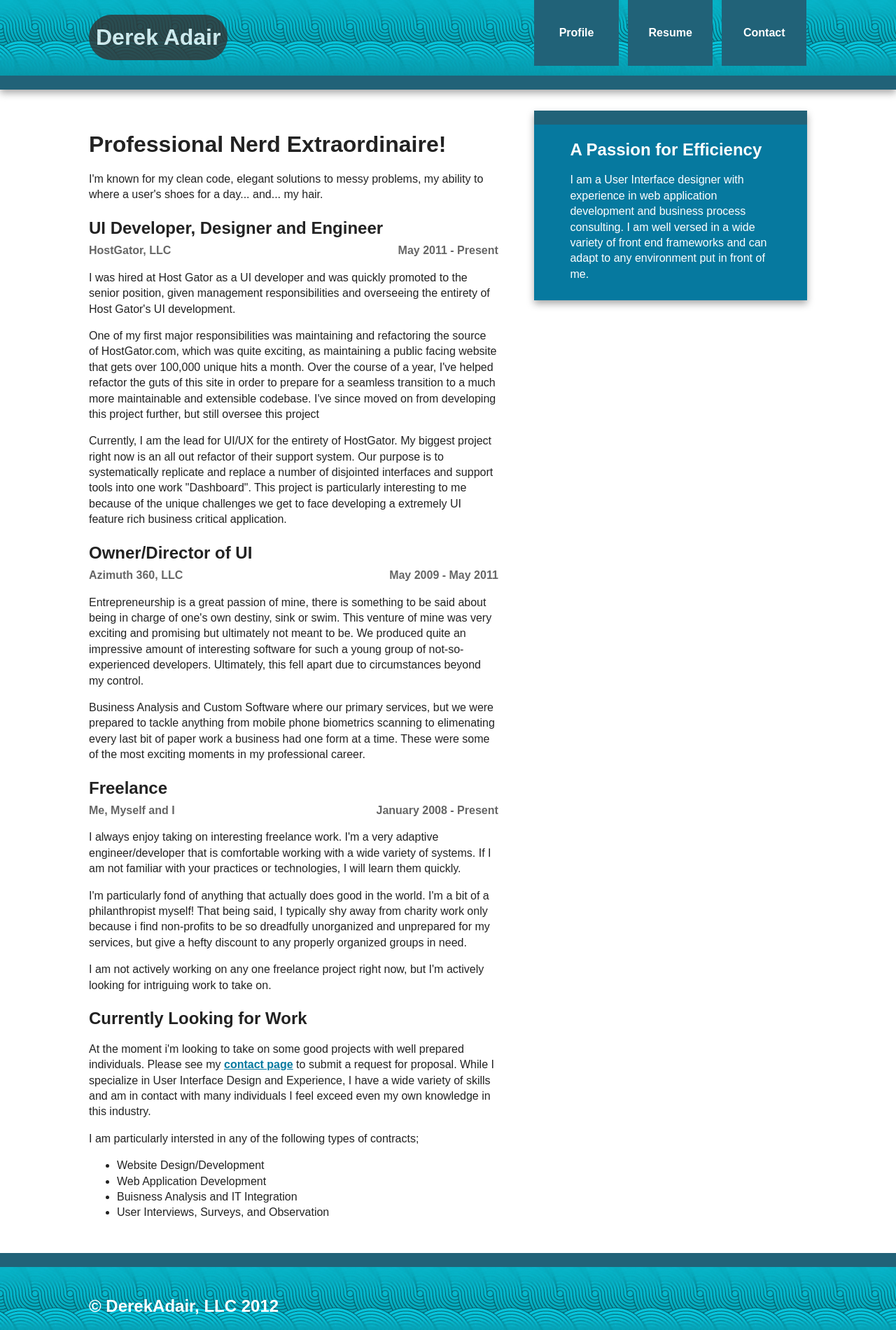
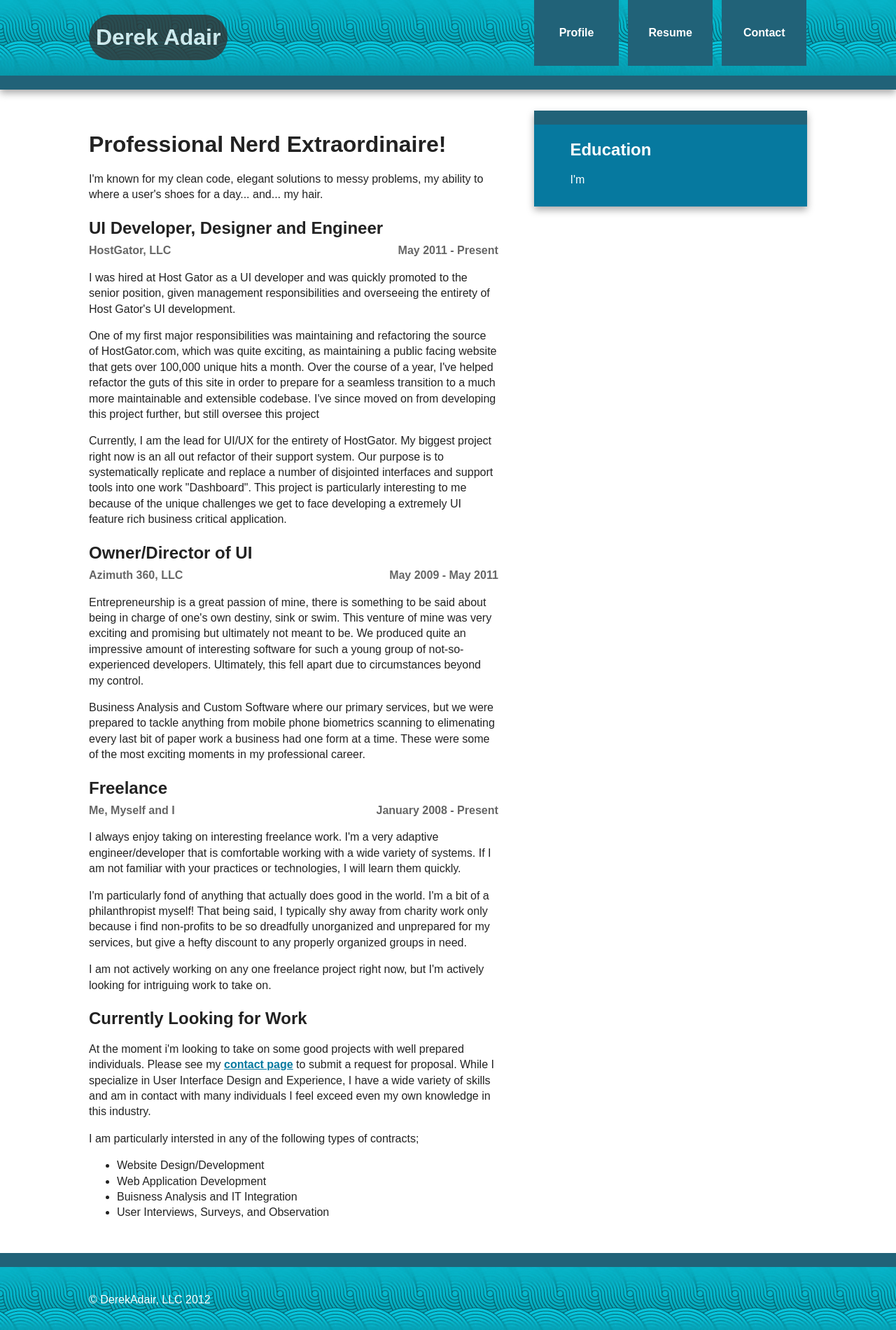
Before and after one commit to derek-adair/derekadaircom, a plain HTML site: page resume.html in a window 1280 px wide. Shown: the top 1900 px of the page at 70% size. Drawn offline with nearby package versions, Linux system fonts and the light colour scheme.

Commit message:
Finalized profile.html

```diff
--- a/resume.html
+++ b/resume.html
@@ -61,7 +61,7 @@
                 </section>
                 <footer>
                     <h2>Currently Looking for Work</h2>
-                    <p>At the moment i'm looking to take on some good projects with well prepared individuals. Please see my <a href="./my-info.html">contact page</a> to submit a request for proposal.  While I specialize in User Interface Design and Experience, I have a wide variety of skills and am in contact with many individuals I feel exceed even my own knowledge in this industry.</p>
+                        <p>At the moment i'm looking to take on some good projects with well prepared individuals. Please see my <a href="./contact.html">contact page</a> to submit a request for proposal.  While I specialize in User Interface Design and Experience, I have a wide variety of skills and am in contact with many individuals I feel exceed even my own knowledge in this industry.</p>
                         <p>I am particularly intersted in any of the following types of contracts;</p>
                         <ul>
                             <li>Website Design/Development</li>
@@ -73,15 +73,15 @@
                 </article>
 
                 <aside>
-                <h2>A Passion for Efficiency</h2>
-                <p>I am a User Interface designer with experience in web application development and business process consulting.  I am well versed in a wide variety of front end frameworks and can adapt to any environment put in front of me.  </p>
+                    <h2>Education</h2>
+                    <p>I'm </p>
                 </aside>
             </div>
         </div> <!-- #main-container -->
 
         <div id="footer-container">
             <footer class="wrapper">
-            <h2>&copy; DerekAdair, LLC 2012</h2>
+                <p>&copy; DerekAdair, LLC 2012</p>
         </footer>
     </div>
 
```
Also changed, not shown: index.html (+1 -1 lines), profile.html (+3 -5 lines). Lines whose indentation alone changed are shown as unchanged.
